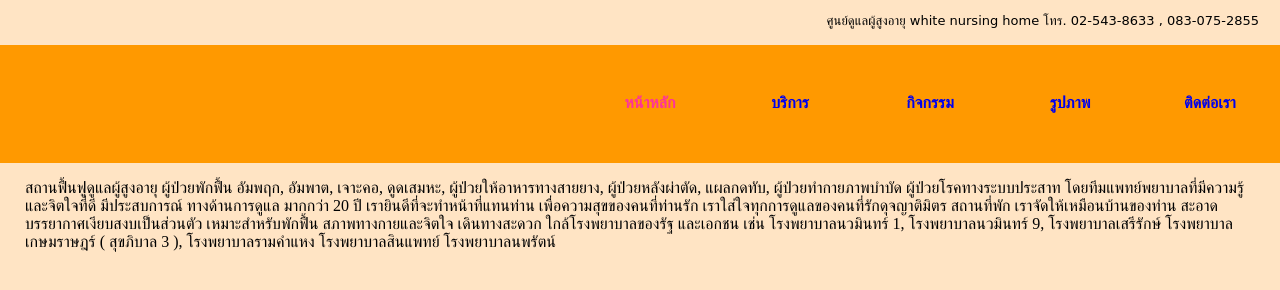
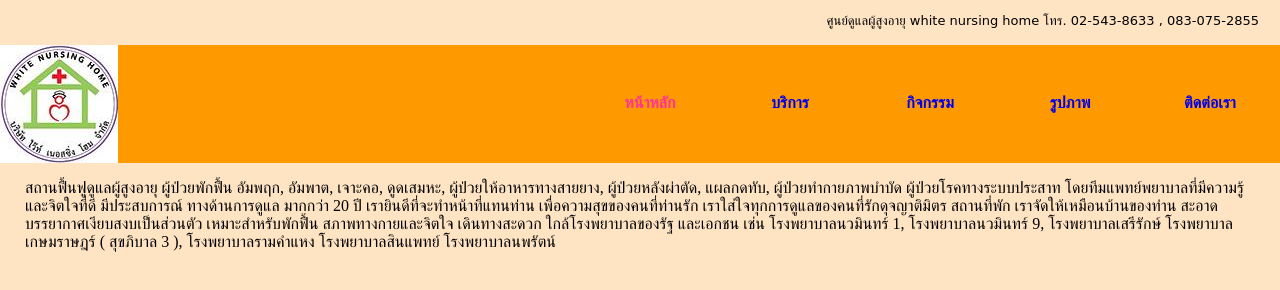
Before and after one commit to maixezer/WhiteNursing, a plain HTML site: page index.html in a window 1280 px wide. Drawn offline with Linux system fonts and the light colour scheme.

Commit message:
Change path of photo to logo.jpg in menu.css

```diff
--- a/css/menu.css
+++ b/css/menu.css
@@ -23,7 +23,7 @@
 }
 
 #nav li:first-child a {
-	background:url(../pic/logo2.jpg) no-repeat left top;
+	background:url(../pic/logo.jpg) no-repeat left top;
 	float:left;
 	height:118px;
 	width:118px;
```
